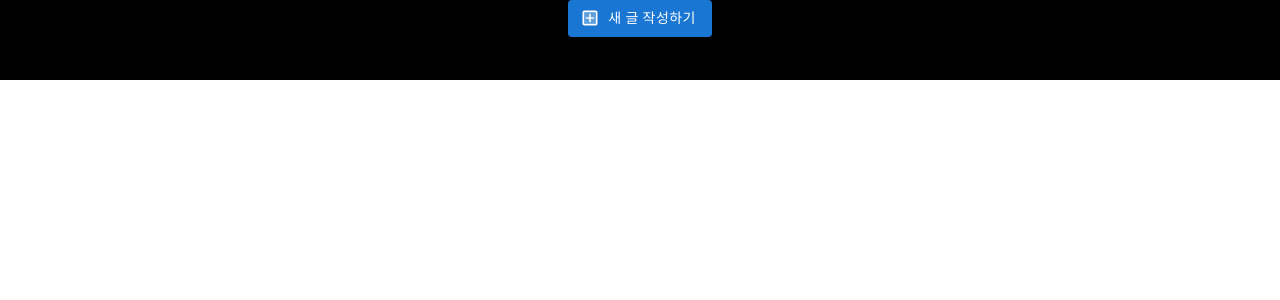
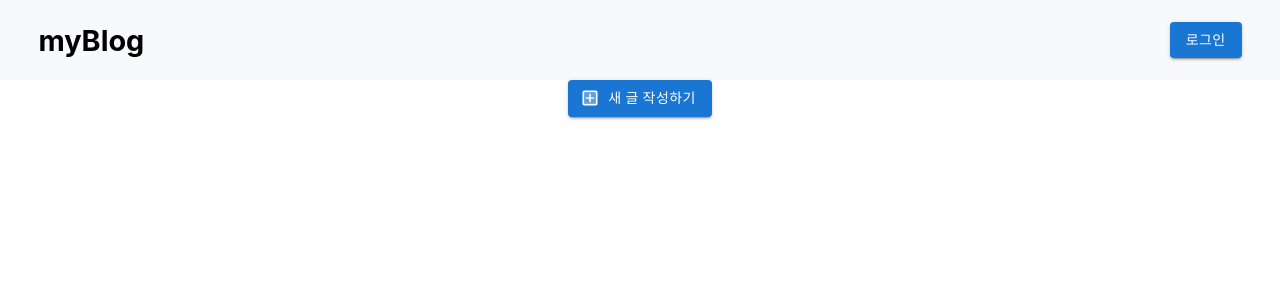
Before and after one commit to jiwon111/myBlog, a React (Create React App) app in the folder blog-client/: page /main in a window 1280 px wide. Shown: the top 300 px of the page. Built offline with nearby package versions, Linux system fonts and the light colour scheme; the HTML template or start-up script is replaced by a standard one.

Commit message:
헤더 구현

```diff
--- a/blog-client/src/Components/Header/index.js
+++ b/blog-client/src/Components/Header/index.js
@@ -1,16 +1,42 @@
 import React from 'react';
+import { Link } from 'react-router-dom';
+import { Button } from '@mui/material';
+import palette from '../../Styles/palette';
 
 const Header = () => {
   return (
     <div
       style={{
-        position: 'absolute',
-        width: '100%',
-        height: '10%',
-        backgroundColor: 'black',
+        width: '100vw',
+        height: '10vh',
+        backgroundColor: `${palette.gray[0]}`,
         boxShadow: '0 2 4 rgba(0, 0, 0, 0.8)',
       }}
-    ></div>
+    >
+      <div
+        style={{
+          display: 'flex',
+          justifyContent: 'space-between',
+          height: 'inherit',
+          alignItems: 'center',
+          marginLeft: '3vw',
+          marginRight: '3vw',
+        }}
+      >
+        <Link
+          to="/main"
+          style={{
+            fontWeight: 'bold',
+            fontSize: '1.8em',
+            color: 'black',
+            textDecoration: 'none',
+          }}
+        >
+          myBlog
+        </Link>
+        <Button variant="contained">로그인</Button>
+      </div>
+    </div>
   );
 };
 export default Header;
```
